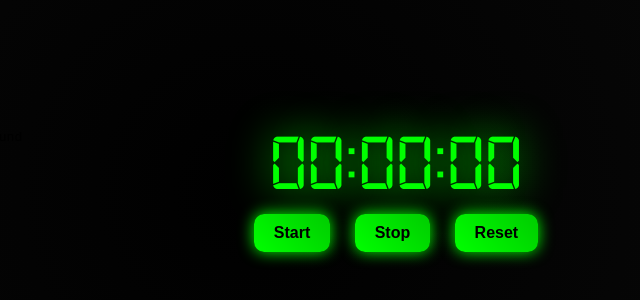
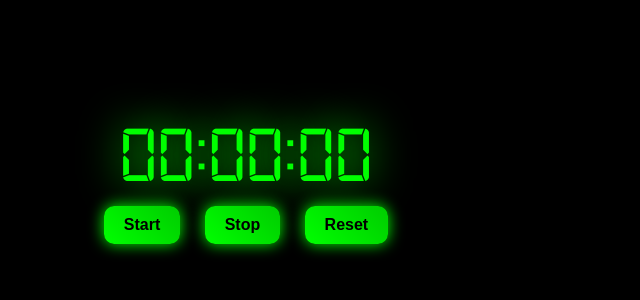
Before and after one commit to Subham-Das1/PRODIGY_WD_02, a plain HTML site: page index.html in a window 1280 px wide. Shown: the part 216-516 px from the top of the page, without its empty margins (394-1034 px from the left). Drawn offline with Linux system fonts and the light colour scheme.

Commit message:
style.css

```diff
--- a/style.css
+++ b/style.css
@@ -13,13 +13,28 @@
         justify-content: center;
         align-items: center;
         height: 100vh;
-        background: radial-gradient(circle, #000000, #0a0a0a);
         color: #0f0;
+        background-color: black;
         overflow: hidden;
+        position: relative;
+        flex-direction: column;
+        margin: 0;
     }
+
+    iframe {
+        position: absolute;
+        top: 0;
+        left: 0;
+        width: 100%;
+        height: 100%;
+        border: none;
+        z-index: 0;
+    }
+
     .stopwatch {
         text-align: center;
         animation: pulse 2s infinite;
+        z-index: 10;
     }
     .timer {
         font-size: 5rem;
```
